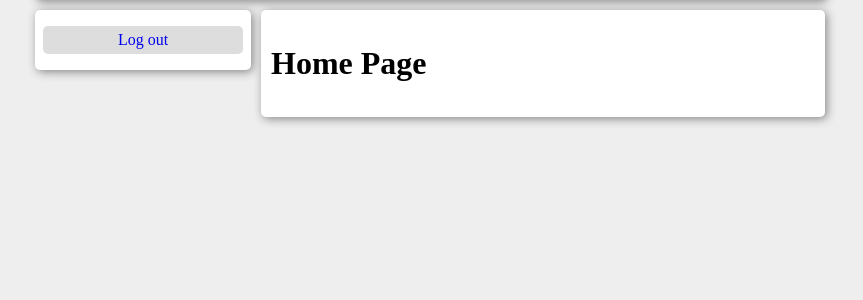
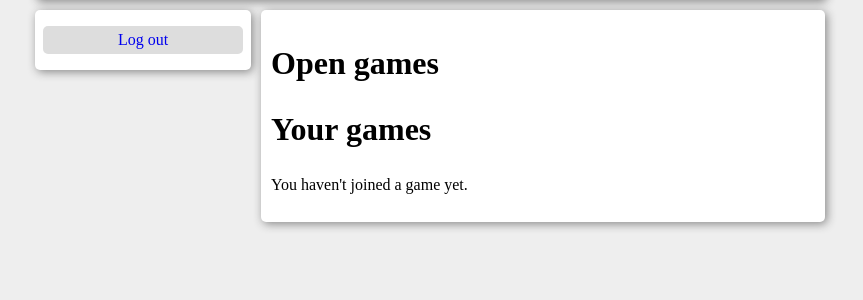
Before and after one commit to Jaculabilis/Amanuensis, a Python web app: template amanuensis/templates/home/home.html in a window 1280 px wide. Shown: the part 67-367 px from the top of the page, without its empty margins (210-1073 px from the left). Run offline with Jinja, Linux system fonts and the light colour scheme; the template is opened without the code that fills it, so the values that code supplies are empty.

Commit message:
Add lexicon listings to home page

```diff
--- a/amanuensis/lexicon/manage.py
+++ b/amanuensis/lexicon/manage.py
@@ -92,7 +92,7 @@ def get_all_lexicons():
 		lids = list(index.values())
 
 	# Load all of the lexicons
-	lexes = map(lambda id: lexicon.LexiconModel.by(lid=id), lids)
+	lexes = list(map(lambda id: lexicon.LexiconModel.by(lid=id), lids))
 
 	return lexes
 
--- a/amanuensis/resources/lexicon.json
+++ b/amanuensis/resources/lexicon.json
@@ -1,6 +1,7 @@
 {
 	"lid": null,
 	"name": null,
+	"title": null,
 	"editor": null,
 	"prompt": null,
 	"time": {
--- a/amanuensis/resources/page.css
+++ b/amanuensis/resources/page.css
@@ -97,6 +97,28 @@
 	width: 100%;
 	box-sizing: border-box;
 }
+div.dashboard-lexicon-item {
+	margin: 0 10px;
+	padding: 0 10px;
+	border-left: 3px solid black;
+}
+div.dashboard-lexicon-unstarted {
+	border-left-color: blue;
+}
+div.dashboard-lexicon-ongoing {
+	border-left-color: goldenrod;
+}
+div.dashboard-lexicon-completed {
+	border-left-color: green;
+}
+div.dashboard-lexicon-item span.dashboard-lexicon-item-title {
+	font-size: 1.5em;
+	font-weight: bold;
+}
+div.dashboard-lexicon-item p {
+	margin-block-start: 0.5em;
+	margin-block-end: 0.5em;
+}
 @media only screen and (max-width: 816px) {
 	div#wrapper {
 		padding: 5px;
--- a/amanuensis/server/__init__.py
+++ b/amanuensis/server/__init__.py
@@ -6,6 +6,7 @@ from flask_login import LoginManager
 import config
 from server.auth import get_bp as get_auth_bp
 from server.home import get_bp as get_home_bp
+from server.lexicon import get_bp as get_lex_bp
 
 # Flask app init
 static_root = os.path.abspath(config.get("static_root"))
@@ -22,3 +23,6 @@ app.register_blueprint(auth_bp)
 
 home_bp = get_home_bp()
 app.register_blueprint(home_bp)
+
+lex_bp = get_lex_bp()
+app.register_blueprint(lex_bp)
--- a/amanuensis/templates/home/home.html
+++ b/amanuensis/templates/home/home.html
@@ -12,6 +12,27 @@
 {% endif %}
 
 {% block main %}
-<h1>Home Page</h1>
+
+<h1>Open games</h1>
+
+{% set lexicons = current_user.lexicons_in() %}
+<h1>Your games</h1>
+{% if lexicons %}
+{% for lexicon in lexicons %}
+
+<div class="dashboard-lexicon-item dashboard-lexicon-{{ lexicon.status() }}">
+<p>
+	<span class="dashboard-lexicon-item-title">
+		<a href="{{ url_for('lexicon.session', name=lexicon.name) }}">Lexicon {{ lexicon.name }}</a>
+	</span>
+	[{{ lexicon.status().capitalize() }}]
+</p>
+<p><i>{{ lexicon.prompt }}</i></p>
+</div>
+
+{% endfor %}
+{% else %}
+<p>You haven't joined a game yet.</p>
+{% endif %}
 {% endblock %}
 {% set template_content_blocks = [self.main()] %}
```
Also changed, not shown: amanuensis/lexicon/__init__.py (+8 -0 lines), amanuensis/server/lexicon.py (added, +22 -0 lines), amanuensis/user.py (+9 -0 lines).
